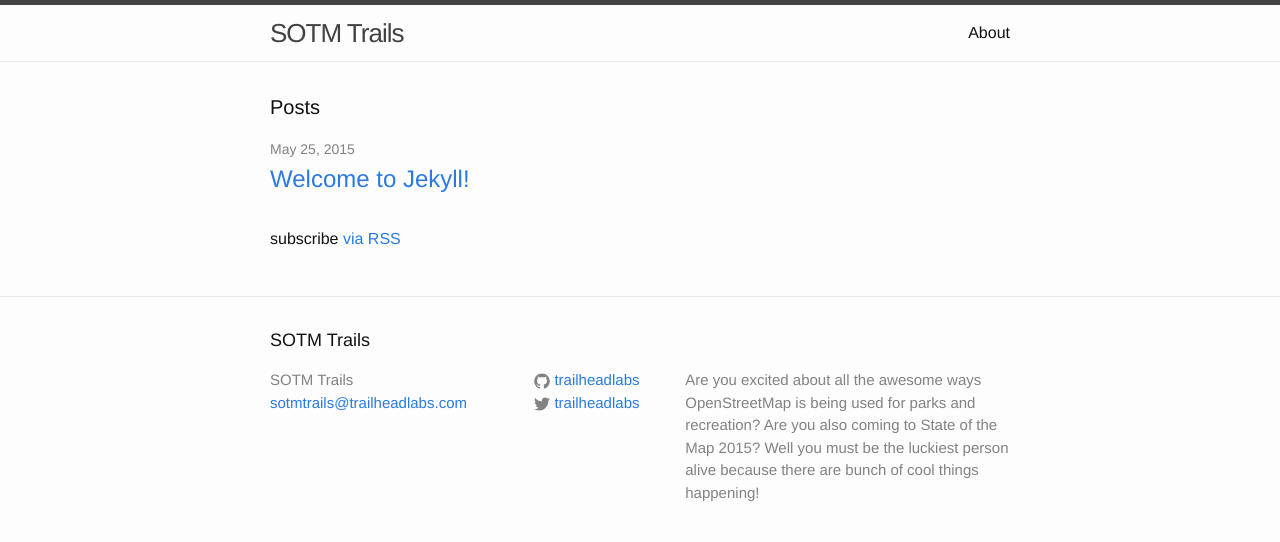
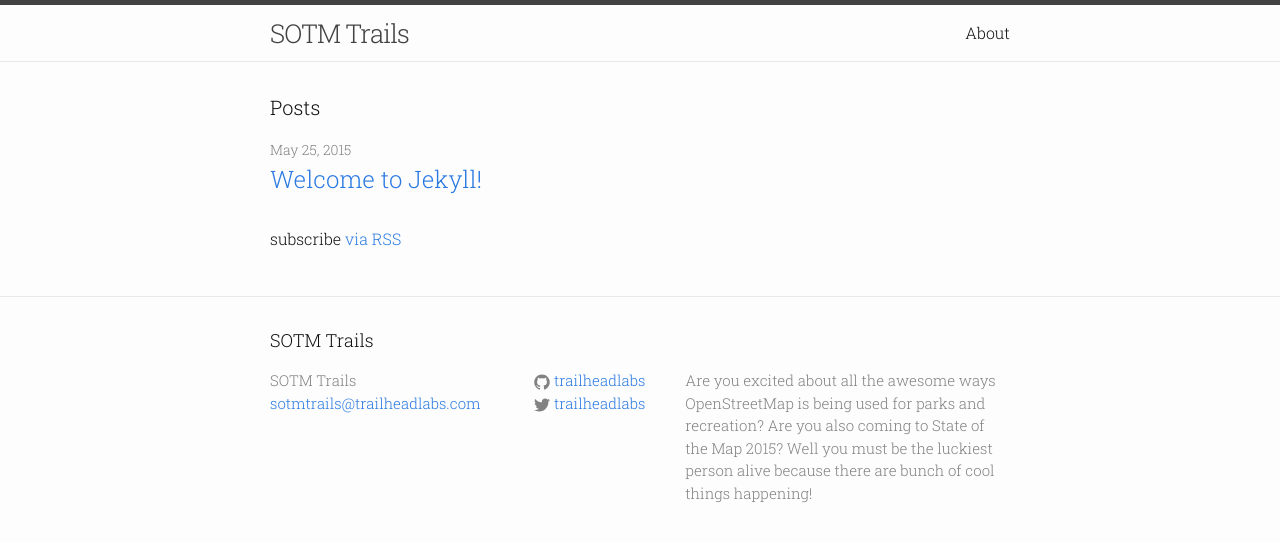
Before and after one commit to trailheadlabs/sotmtrails.us, a Jekyll site: the page built from index.html, in a window 1280 px wide. Shown: the top 542 px of the page. Built offline with Jekyll 4.4.1, drawn with Linux system fonts in a browser that asks for light colours.

Commit message:
adding font

```diff
--- a/css/main.scss
+++ b/css/main.scss
@@ -3,10 +3,10 @@
 ---
 @charset "utf-8";
 
-
+@import url(http://fonts.googleapis.com/css?family=Roboto+Slab:400,300,700);
 
 // Our variables
-$base-font-family: Helvetica, Arial, sans-serif;
+$base-font-family: 'Roboto Slab', serif;;
 $base-font-size:   16px;
 $small-font-size:  $base-font-size * 0.875;
 $base-line-height: 1.5;
```
